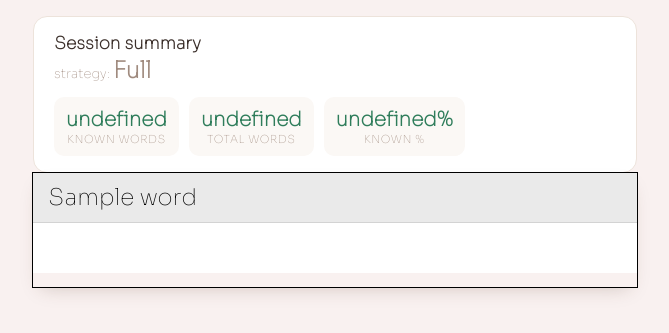
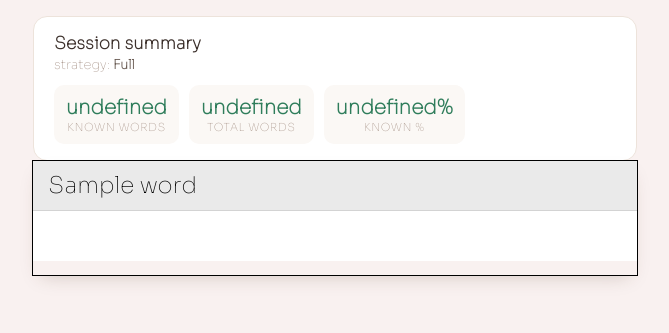
Before and after one commit to hectord/word-list-teacher, a Python web app: template app/templates/learn.html in a window 1280 px wide. Shown: the top 333 px of the page, without its empty margins (305-974 px from the left). Run offline with Jinja, Linux system fonts and the light colour scheme; the template is opened without the code that fills it: most values are stand-ins (such as "Sample title", 1, 10 or a date in 2020).

Commit message:
Adapt font size for synonyms

```diff
--- a/app/static/learn.css
+++ b/app/static/learn.css
@@ -138,8 +138,11 @@ input.field {
   font-size: 13px;
   color: #6B5D55;
 }
-.variant-note b { color: #3B2F2A; }
-.variant-note .variant-expected { color: #C75B39; }
+/* explicit sizes: the global ``*`` rule in base.css gives every
+   element without a font-size 23px (50px on hi-dpi phones), which
+   would otherwise dwarf the highlighted words */
+.variant-note b { color: #3B2F2A; font-size: inherit; }
+.variant-note .variant-expected { color: #C75B39; font-size: inherit; }
 
 .current .output .field {
   background: white;
@@ -206,6 +209,7 @@ input.field {
   font-size: 13px;
   color: #A08B7F;
 }
+.summary-strategy b { font-size: inherit; color: #6B5D55; }
 
 .summary-grid {
   display: flex;
--- a/app/templates/learn.html
+++ b/app/templates/learn.html
@@ -65,7 +65,7 @@
 {% block title %}Learn{% endblock %}
 
 {% block header %}
-    <link rel="stylesheet" href="/static/learn.css?v=20">
+    <link rel="stylesheet" href="/static/learn.css?v=21">
 
     <script src="/static/script.js?v=14"></script>
 
```
